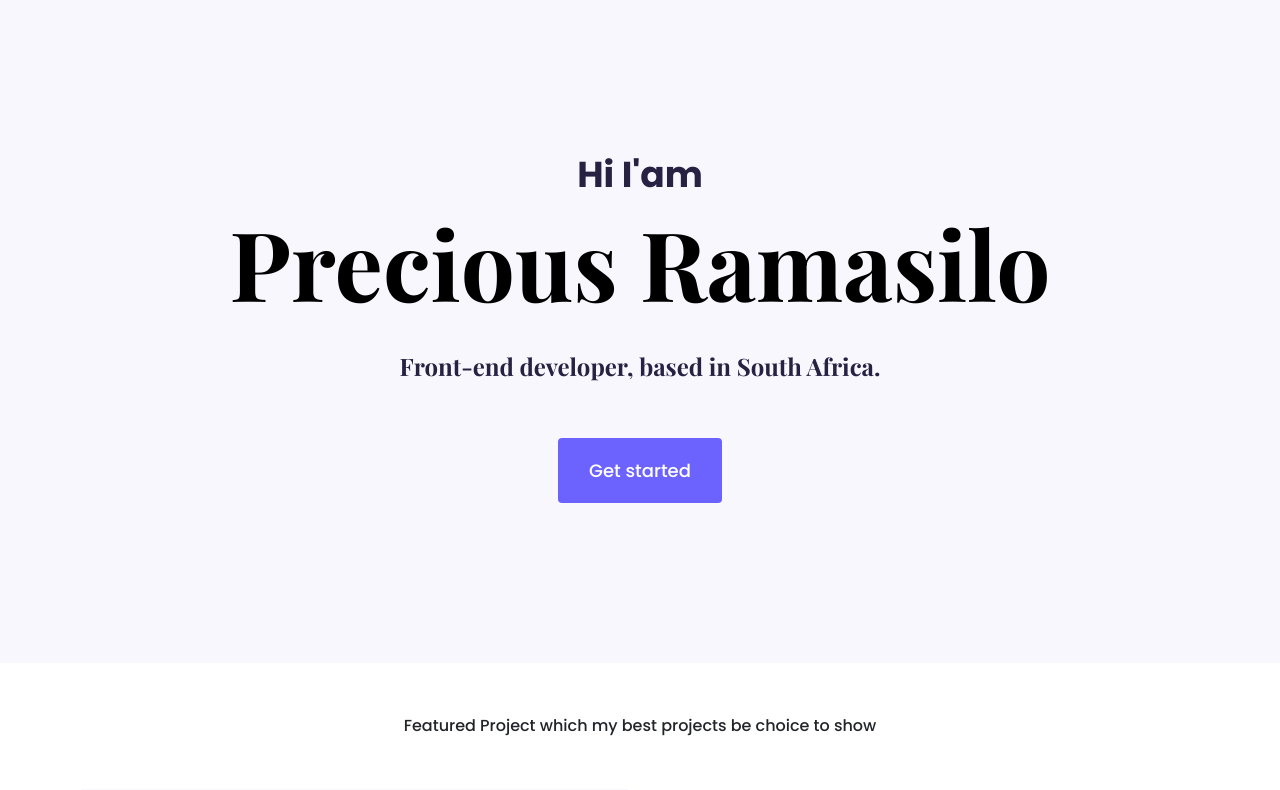
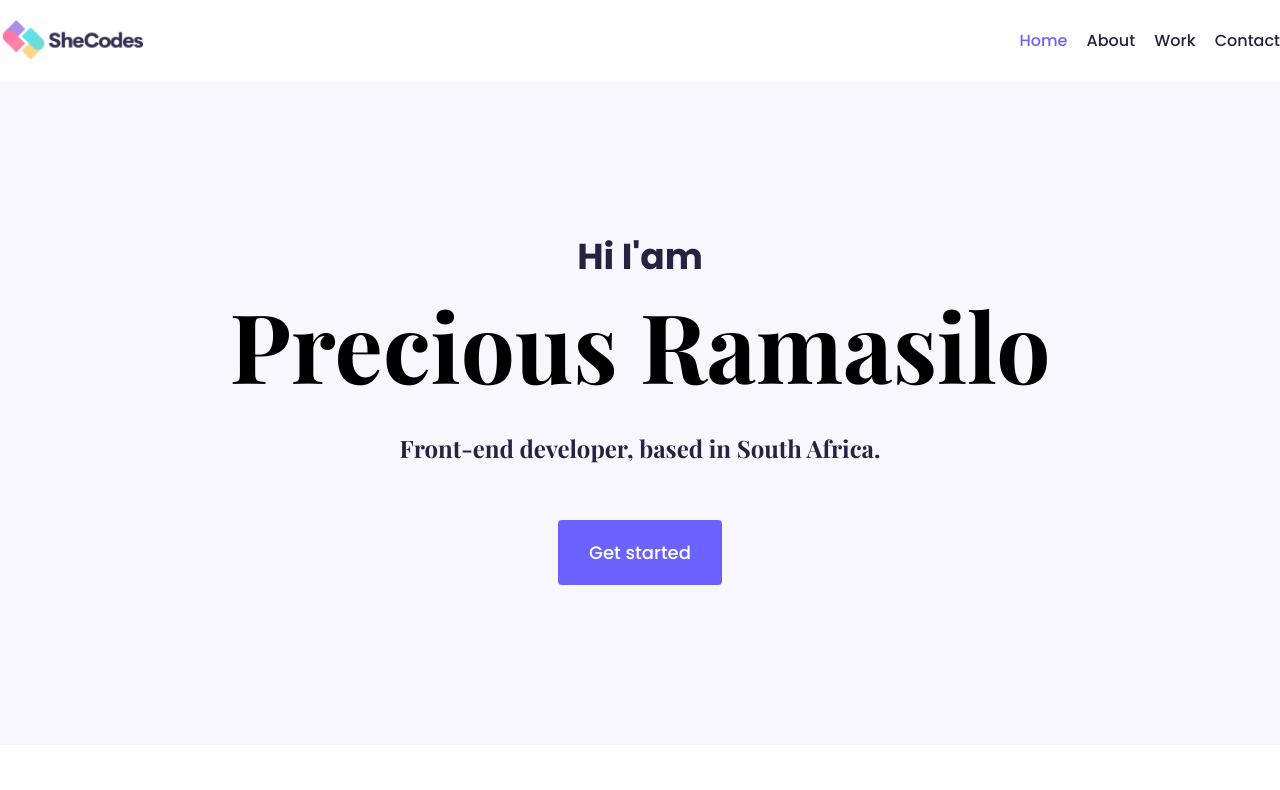
Before and after one commit to Ramasilo/portfolio-project, a plain HTML site: page index.html in a window 1280 px wide. Shown: the top 790 px of the page. Drawn offline with nearby package versions, Linux system fonts and the light colour scheme.

Commit message:
Added the navigation bar on home page

```diff
--- a/index.html
+++ b/index.html
@@ -22,6 +22,29 @@
 </head>
 
 <body>
+  <div class="container"></div>
+  <nav class="d-flex justify-content-between">
+    <a href="/">
+    <img src="/images/logo.png" class="logo d-none d-md-block" alt="">
+    <img src="/images/small-logo.jpg" class="logo d-block d-md-none" alt="">
+  </a>
+    <ul>
+      <li class="active">
+        <a href="/">Home</a>
+      </li>
+      <li>
+        <a href="/about.html">About</a>
+      </li>
+      <li>
+        <a href="/work.html">Work</a>
+    </li>
+      <li>
+        <a href="/contact.html">Contact</a>
+      </li>
+    </ul>
+  </nav>
+  </div>
+
   <div class="hero">
     <p>Hi I'am</p>
     <h1>Precious Ramasilo</h1>
--- a/src/styles.css
+++ b/src/styles.css
@@ -106,6 +106,38 @@ h2 {
   padding: 120px 60px;
 }
 
+.logo {
+  max-height: 40px;
+}
+
+nav li {
+  display: inline;
+  list-style: none;
+  line-height: 42px;
+  margin-left: 15px;
+}
+
+nav ul  {
+  padding: 0;
+  margin: 0;
+}
+
+nav {
+  padding: 20px 0;
+}
+
+nav a {
+  text-decoration: none;
+  color: var(--secondary-color);
+  transition: all 150ms ease-in-out;
+}
+
+nav a:hover, nav li.active a {
+  color: var(--branding-color);
+}
+
+
+
 @media (max-width: 900px) {
   h1 {
     font-size: 39px;
@@ -126,4 +158,6 @@ h2 {
     text-align: center;
     padding: 0;
   }
+
+
 }
```
Also changed, not shown: images/logo.png (added), images/small-logo.jpg (added).
